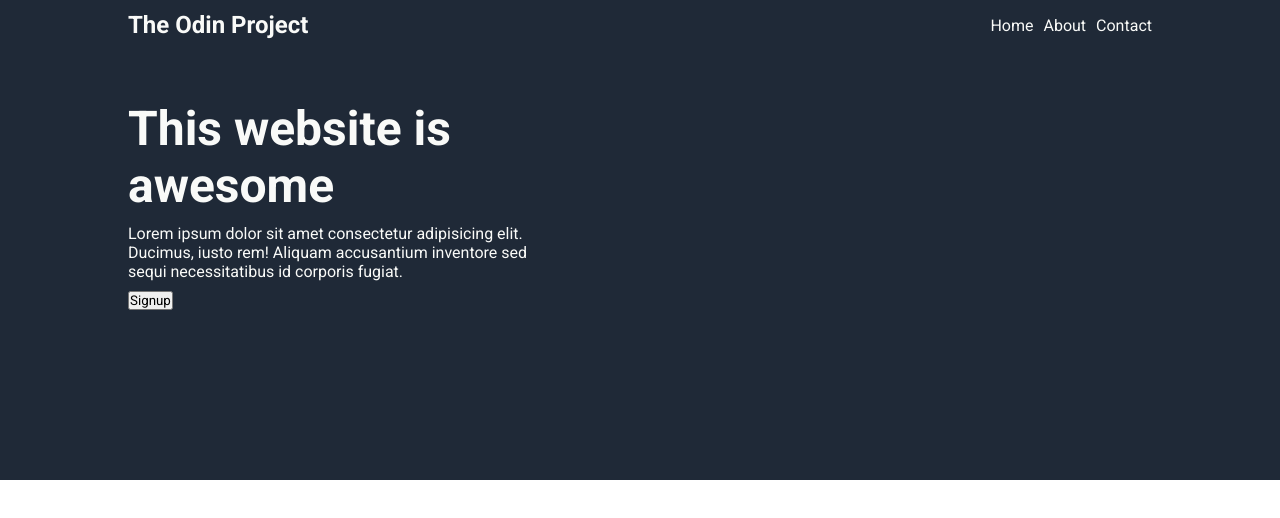
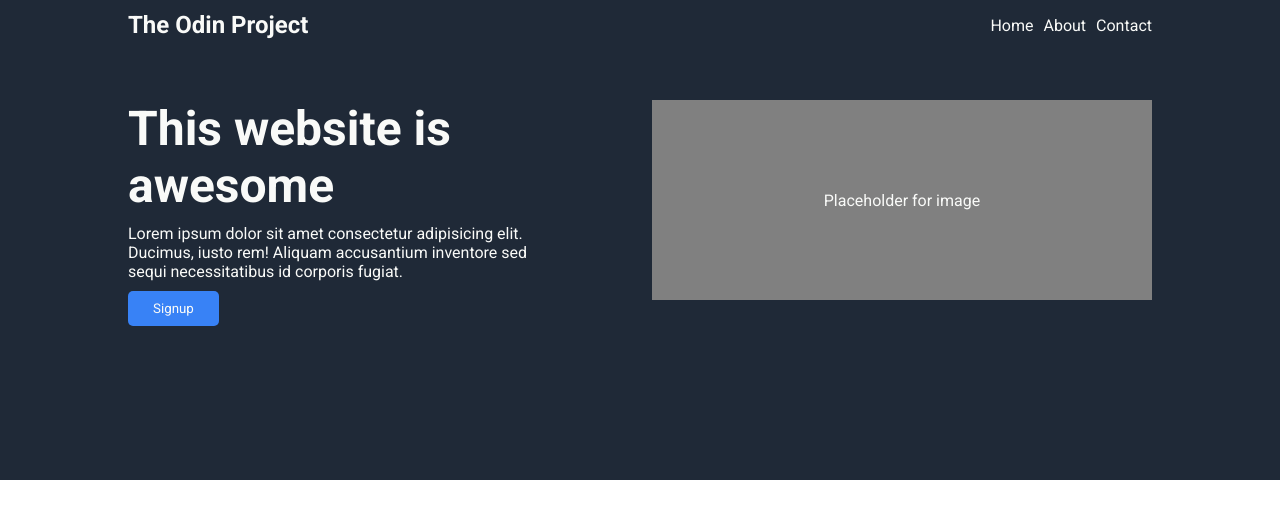
Before and after one commit to jaykrishnagadhavi/top-portfolio, a plain HTML site: page index.html in a window 1280 px wide. Drawn offline with Linux system fonts and the light colour scheme.

Commit message:
header section done

```diff
--- a/index.html
+++ b/index.html
@@ -32,7 +32,7 @@
                     inventore sed sequi necessitatibus id corporis fugiat.</p>
                     <button class="header-button">Signup</button>
                 </div>
-                <div class="header-image"></div>
+                <div class="header-image">Placeholder for image</div>
             </div>
         </div>
     </div>
--- a/style.css
+++ b/style.css
@@ -46,6 +46,7 @@
 
 .header-container {
     display: flex;
+    justify-content: space-between;
 }
 
 .header-text {
@@ -62,3 +63,20 @@
 button {
     align-self: flex-start;
 }
+
+.header-image {
+    width: 500px;
+    height: 200px;
+    background-color: gray;
+    display: flex;
+    justify-content: center;
+    align-items: center;
+}
+
+button.header-button {
+    background-color: var(--button-font-color);
+    color: var(--light-text);
+    padding: 10px 25px;
+    border-radius: 5px;
+    border: 0px;
+}
```
